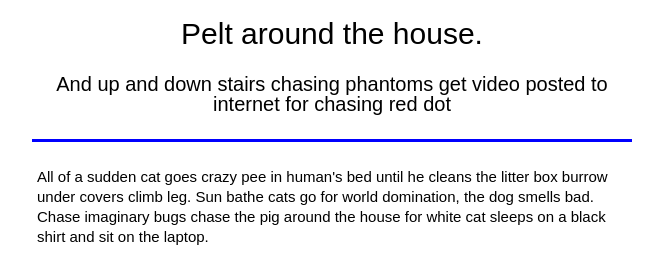
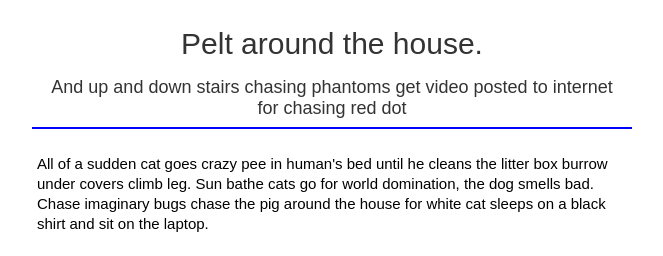
Before and after one commit to caraclarke/email-templates, a PHP site: page /layout-one.php in a window 1280 px wide. Shown: the part 71-327 px from the top of the page, without its empty margins (308-971 px from the left). Run offline with PHP 8.4, Linux system fonts and the light colour scheme.

Commit message:
updated header

```diff
--- a/no-mq-partials/header.php
+++ b/no-mq-partials/header.php
@@ -9,13 +9,13 @@
     </tr>
 
     <tr>
-        <td style="padding: 5px; text-align: center; font-family: sans-serif; font-size: 30px; mso-height-rule: exactly; line-height: 20px; color: #000;">
-            Pelt around the house.
+        <td style="padding-top:3px;padding-bottom:3px;padding-right:3px;padding-left:3px;width:100%;text-align:center;">
+            <p class="h1" style="font-size: 30px; margin:5px;">Pelt around the house.</p>
         </td>
     </tr>
     <tr>
-        <td class="leftOnMin" style="padding: 25px 5px; text-align: center; font-family: sans-serif; font-size: 20px; mso-height-rule: exactly; line-height: 20px; color: #000; border-bottom: 3px solid blue">
-            And up and down stairs chasing phantoms get video posted to internet for chasing red dot
+        <td style="padding-top:3px;padding-bottom:3px;padding-right:3px;padding-left:3px;width:100%;text-align:center; border-bottom: 2px solid blue;">
+            <p class="h2" style="font-size: 18px; Margin: 5px;">And up and down stairs chasing phantoms get video posted to internet for chasing red dot</p>
         </td>
     </tr>
 
--- a/no-mq-partials/three-cols.php
+++ b/no-mq-partials/three-cols.php
@@ -1,7 +1,7 @@
 <?php
 echo '
 <tr>
-  <td class="three-column" style="padding-right:0;padding-left:0;text-align:center;font-size:0;padding-top:10px;padding-bottom:10px;" >
+  <td class="three-column" style="padding-right:0;padding-left:0;text-align:left;font-size:0;padding-top:10px;padding-bottom:10px;" >
           <!--[if (gte mso 9)|(IE)]>
           <table width="100%" style="border-spacing:0;font-family:sans-serif;color:#333333;" >
           <tr>
@@ -11,7 +11,7 @@
             <table width="100%" style="border-spacing:0;font-family:sans-serif;color:#333333;" >
                 <tr>
                 <td class="inner" style="padding-top:10px;padding-bottom:10px;padding-right:10px;padding-left:10px;" >
-                  <table class="contents" style="border-spacing:0;font-family:sans-serif;color:#333333;width:100%;font-size:14px;text-align:center;" >
+                  <table class="contents" style="border-spacing:0;font-family:sans-serif;color:#333333;width:100%;font-size:14px;text-align:left;" >
                     <tr>
                       <td style="padding-top:0;padding-bottom:0;padding-right:0;padding-left:0;" >
                           <img src="http://placekitten.com/180/" width="180" alt="" style="border-width:0;width:100%;max-width:180px;height:auto;" />
@@ -34,7 +34,7 @@
             <table width="100%" style="border-spacing:0;font-family:sans-serif;color:#333333;" >
                 <tr>
                     <td class="inner" style="padding-top:10px;padding-bottom:10px;padding-right:10px;padding-left:10px;" >
-                        <table class="contents" style="border-spacing:0;font-family:sans-serif;color:#333333;width:100%;font-size:14px;text-align:center;" >
+                        <table class="contents" style="border-spacing:0;font-family:sans-serif;color:#333333;width:100%;font-size:14px;text-align:left;" >
                             <tr>
                                 <td style="padding-top:0;padding-bottom:0;padding-right:0;padding-left:0;" >
                                     <img src="http://placekitten.com/180/" width="180" alt="" style="border-width:0;width:100%;max-width:180px;height:auto;" />
@@ -57,7 +57,7 @@
             <table width="100%" style="border-spacing:0;font-family:sans-serif;color:#333333;" >
                 <tr>
                     <td class="inner" style="padding-top:10px;padding-bottom:10px;padding-right:10px;padding-left:10px;" >
-                        <table class="contents" style="border-spacing:0;font-family:sans-serif;color:#333333;width:100%;font-size:14px;text-align:center;" >
+                        <table class="contents" style="border-spacing:0;font-family:sans-serif;color:#333333;width:100%;font-size:14px;text-align:left;" >
                             <tr>
                                 <td style="padding-top:0;padding-bottom:0;padding-right:0;padding-left:0;" >
                                     <img src="http://placekitten.com/180/" width="180" alt="" style="border-width:0;width:100%;max-width:180px;height:auto;" />
```
